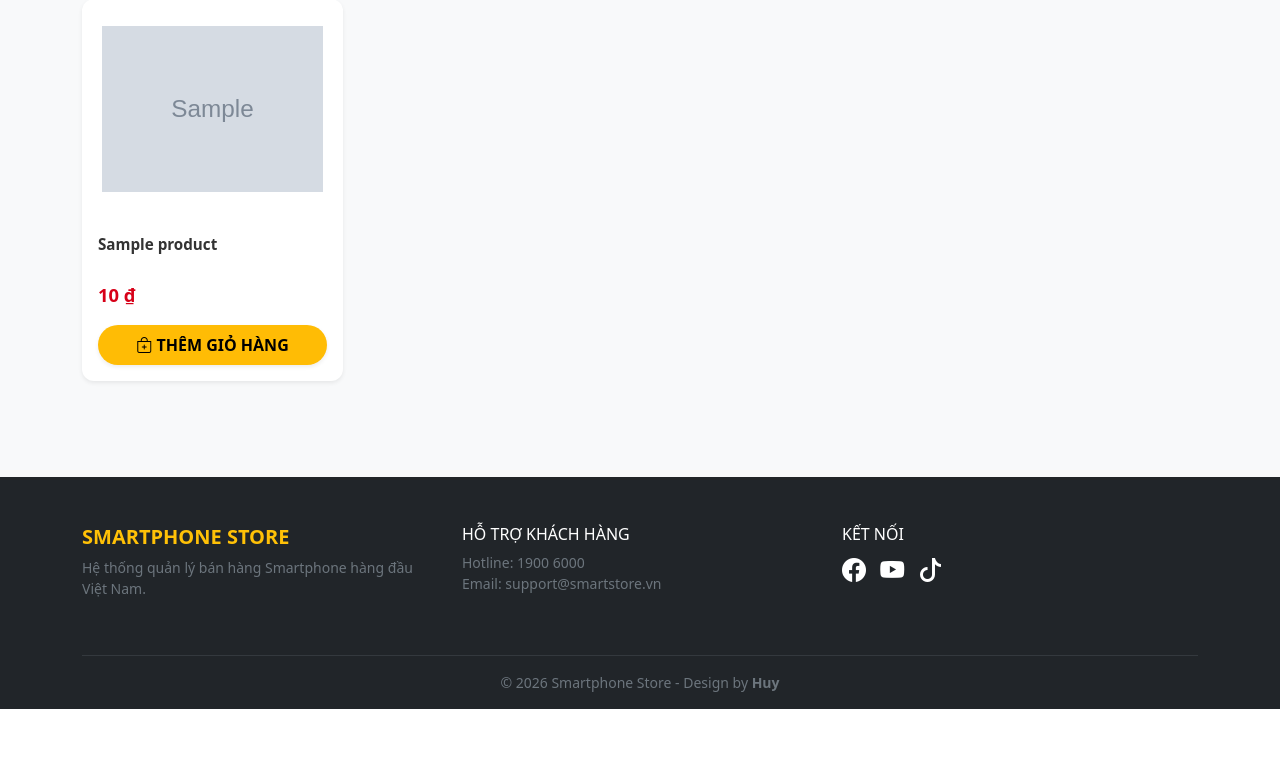
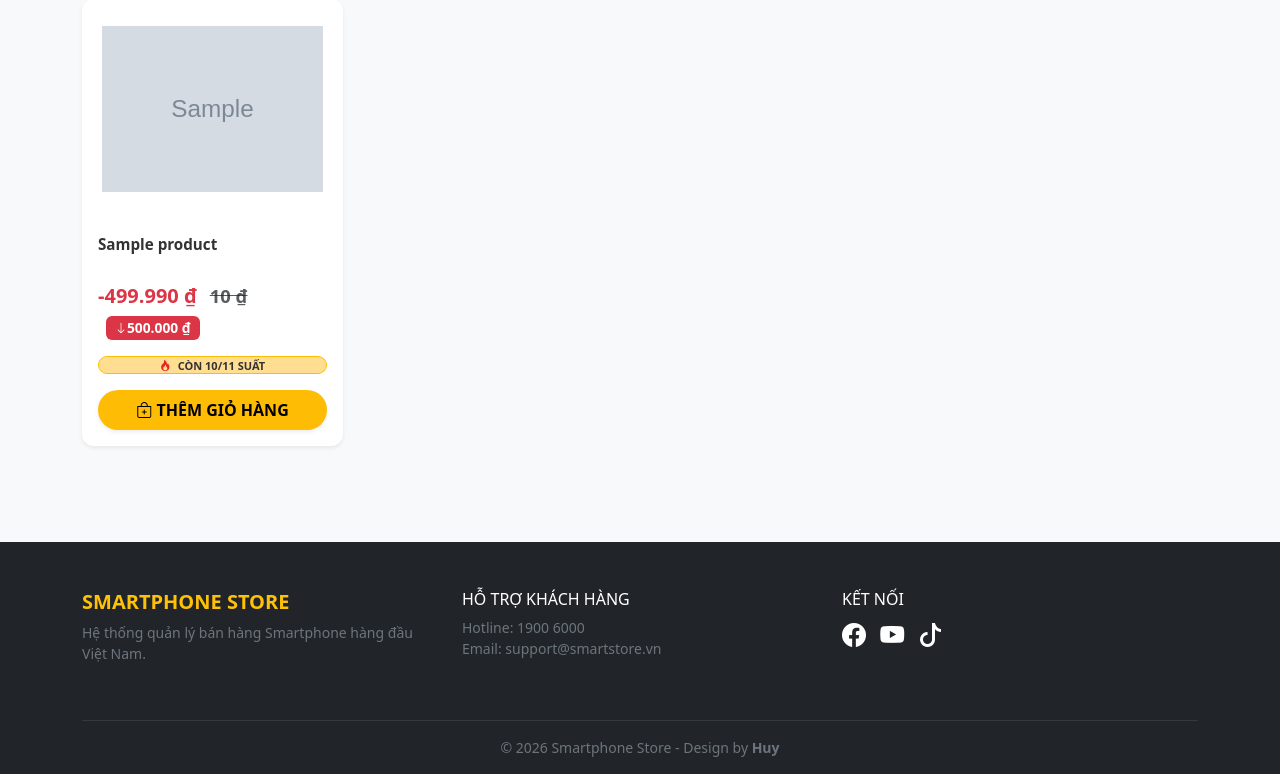
Before and after one commit to Yuhhna2907/E-commerce-Management-System, a Spring Boot app: page /user/products in a window 1280 px wide. Shown: the part 239-1013 px from the top of the page. Before the commit the page ends 948 px from the top, so only its background shows below. Run offline with Spring Boot 4, Linux system fonts and the light colour scheme; tables that the repository leaves empty hold one stand-in row (values such as "Sample post"); grey boxes marked "Sample" are stand-in pictures; some libraries are stand-ins or nearby versions.

Commit message:
Thêm giao diện ngoài trang chủ

```diff
--- a/src/main/java/com/codegym/smartphonemanagement/controller/user/CartController.java
+++ b/src/main/java/com/codegym/smartphonemanagement/controller/user/CartController.java
@@ -5,6 +5,7 @@
 import com.codegym.smartphonemanagement.service.cart.DTO.CartItemRequestDTO;
 import com.codegym.smartphonemanagement.service.cart.DTO.CartResponseDTO;
 import com.codegym.smartphonemanagement.service.cart.user.ICartService;
+import com.codegym.smartphonemanagement.service.logicDiscount.DiscountService;
 import jakarta.servlet.http.HttpSession;
 import lombok.RequiredArgsConstructor;
 import org.springframework.stereotype.Controller;
@@ -21,6 +22,7 @@
 
     private final ICartService cartService;
     private final ProductRepository productRepository;
+    private final DiscountService discountService;
 
     // ⚠️ Demo: hardcode userId (sau này thay bằng Security)
     private final Long USER_ID = 1L;
@@ -49,6 +51,8 @@
             response.put("success", true);
             response.put("productName", product.getName());
             response.put("productPrice", product.getPrice());
+            response.put("discountPrice", discountService.applyDiscount(product));
+            response.put("discountLabel", discountService.getDiscountLabel(product));
             response.put("productImage", product.getImageUrl());
 
             // Bổ sung các trường bro vừa nhắc
--- a/src/main/java/com/codegym/smartphonemanagement/service/cart/DTO/CartItemResponseDTO.java
+++ b/src/main/java/com/codegym/smartphonemanagement/service/cart/DTO/CartItemResponseDTO.java
@@ -11,6 +11,8 @@
     private Long productId;
     private String productName;
     private BigDecimal price;
+    private BigDecimal discountPrice;
+    private String discountLabel;
     private String imageUrl;
     private Integer quantity;
     private BigDecimal total;
--- a/src/main/resources/templates/user/cart/list.html
+++ b/src/main/resources/templates/user/cart/list.html
@@ -207,7 +207,7 @@
 
                     <div class="mt-1">
                         <span class="price-new"
-                              th:text="${#numbers.formatDecimal(item.price,0,'COMMA',0,'POINT')} + '₫'">
+                              th:text="${#numbers.formatDecimal(item.discountPrice,0,'COMMA',0,'POINT')} + '₫'">
                         </span>
                     </div>
 
--- a/src/main/resources/templates/user/product/list.html
+++ b/src/main/resources/templates/user/product/list.html
@@ -100,6 +100,60 @@
             background-color: var(--price-red);
             font-size: 0.7rem;
         }
+        /* Custom Search History Dropdown */
+        #searchHistoryDropdown {
+            top: 100%; /* Đẩy xuống ngay dưới input */
+            left: 0;
+            right: 0;
+            box-shadow: 0 4px 12px rgba(0,0,0,0.15);
+            border-radius: 0 0 12px 12px;
+            border-top: none;
+            overflow: hidden;
+        }
+
+        /* Đảm bảo input-group là mốc để căn position */
+        .input-group {
+            position: relative;
+        }
+
+        .flash-sale-progress {
+            height: 18px;
+            background-color: #ffde91; /* Màu nền thanh (vàng nhạt) */
+            border-radius: 10px;
+            position: relative;
+            overflow: hidden;
+            border: 1px solid #ffbc05;
+        }
+
+        .flash-sale-progress .progress-bar {
+            background: linear-gradient(90deg, #ff8a00, #ffbc05); /* Hiệu ứng gradient từ cam sang vàng */
+            border-radius: 10px;
+            transition: width 0.6s ease;
+        }
+
+        .flash-sale-text {
+            position: absolute;
+            width: 100%;
+            text-align: center;
+            font-size: 11px;
+            font-weight: 700;
+            line-height: 18px;
+            color: #333;
+            z-index: 2;
+            text-transform: uppercase;
+        }
+
+        .bi-fire {
+            color: #e6211e;
+            margin-right: 4px;
+            /* Hiệu ứng lửa nhấp nháy */
+            animation: fire-flicker 1s infinite alternate;
+        }
+
+        @keyframes fire-flicker {
+            from { opacity: 0.8; transform: scale(1); }
+            to { opacity: 1; transform: scale(1.1); }
+        }
     </style>
 </head>
 <body>
@@ -191,9 +245,36 @@
                     <a href="javascript:void(0);" class="product-name mb-2" th:text="${product.name}">Tên sản phẩm</a>
 
                     <div class="mt-auto">
-                        <div class="price-now mb-3"
-                             th:text="${#numbers.formatDecimal(product.price, 0, 'POINT', 0, 'COMMA') + ' ₫'}">
-                            10.000.000 ₫
+                        <div class="price-now mb-3">
+                            <span class="text-danger fw-bold fs-5"
+                                  th:text="${#numbers.formatDecimal(product.discountPrice,0,'POINT',0,'COMMA') + ' ₫'}">
+                                10.000.000 ₫
+                            </span>
+                            <span class="text-muted text-decoration-line-through ms-2"
+                                  th:text="${#numbers.formatDecimal(product.price,0,'POINT',0,'COMMA') + ' ₫'}">
+                                12.000.000 ₫
+                            </span>
+                            <span class="badge bg-danger ms-2 d-inline-flex align-items-center justify-content-center">
+                                <i class="bi bi-arrow-down" style="font-size: 12px; font-weight: bold;"></i>
+                                <span th:text="${product.discountLabel}">-15%</span>
+                            </span>
+                        </div>
+
+                        <div class="flash-sale-container mb-3" th:if="${product.stock > 0}">
+                            <div class="flash-sale-progress">
+                                <div class="flash-sale-text">
+                                    <i class="bi bi-fire"></i>
+                                    Còn <span th:text="${product.stock}">0</span>/<span th:text="${product.totalQuantity}">20</span> suất
+                                </div>
+
+                                <div class="progress-bar"
+                                     role="progressbar"
+                                     th:style="'width: ' + (${product.sold != null and (product.sold + product.stock) > 0 ? (product.sold * 100.0 / (product.sold + product.stock)) : 0}) + '%'"
+                                     th:attr="aria-valuenow=${product.sold != null and (product.sold + product.stock) > 0 ? (product.sold * 100.0 / (product.sold + product.stock)) : 0}"
+                                     aria-valuemin="0"
+                                     aria-valuemax="100">
+                                </div>
+                            </div>
                         </div>
 
                         <div class="d-grid">
@@ -258,7 +339,6 @@
 
     </ul>
 </nav>
-</div>
 
 <div th:replace="fragments/footer :: footer"></div>
 
@@ -389,7 +469,11 @@
                         <!-- Price -->
                         <div class="mb-3">
                             <span id="detailPrice" class="fs-4 fw-bold text-danger">0 ₫</span>
-                            <span id="detailOldPrice" class="text-muted text-decoration-line-through ms-2"></span>
+                            <span id="detailOldPrice" class="text-muted text-decoration-line-through ms-2">0 ₫</span>
+                            <span id="detailDiscountLabel" class="badge bg-danger ms-2 d-inline-flex align-items-center justify-content-center">
+                                <i class="bi bi-arrow-down" style="font-size: 12px; font-weight: bold;"></i>
+                                <span id="detailDiscountText" class="ms-1">-15%</span>
+                            </span>
                         </div>
 
                         <!-- Key Specs -->
@@ -442,17 +526,22 @@
         })
             .then(response => response.json())
             .then(data => {
-                const modalTitle = document.querySelector(".modal-title");
-
-
                 if (data.success) {
                     // Đổ thông tin sản phẩm
                     document.getElementById("modalProductName").innerText = data.productName;
                     document.getElementById("modalProductImg").src = data.productImage || 'https://via.placeholder.com/150';
 
-                    // Định dạng tiền tệ VNĐ
-                    document.getElementById("modalProductPrice").innerText =
-                        new Intl.NumberFormat('vi-VN').format(data.productPrice) + " ₫";
+                    const price = Number(data.productPrice ?? data.price) || 0;
+                    const discountPrice = Number(data.discountPrice) || 0;
+                    const discountLabel = data.discountLabel || "";
+
+                    document.getElementById("modalProductPrice").innerHTML =
+                        `<span class="text-danger fw-bold">${new Intl.NumberFormat('vi-VN').format(discountPrice)} ₫</span>` +
+                        `<span class="text-muted text-decoration-line-through ms-2">${new Intl.NumberFormat('vi-VN').format(price)} ₫</span>` +
+                        `<span class="badge bg-danger ms-2 d-inline-flex align-items-center justify-content-center">
+                                <i class="bi bi-arrow-down" style="font-size: 12px; font-weight: bold;"></i>
+                                <span class="ms-1">${discountLabel}</span>
+                            </span>`
 
                     // Đổ dữ liệu chi tiết
                     document.getElementById("modalBrand").innerText = data.brand || "N/A";
@@ -490,28 +579,42 @@
     }
 
     document.addEventListener("DOMContentLoaded", function () {
-        const history = JSON.parse(localStorage.getItem("searchHistory")) || [];
-
         const input = document.getElementById("searchInput");
 
         input.addEventListener("focus", function () {
+            const history = JSON.parse(localStorage.getItem("searchHistory")) || [];
             if (history.length === 0) return;
 
+            const oldDropdown = document.getElementById("searchHistoryDropdown");
+            if (oldDropdown) oldDropdown.remove();
+
             const dropdown = document.createElement("div");
+            dropdown.id = "searchHistoryDropdown"; // Gán ID để dễ quản lý
             dropdown.className = "list-group position-absolute w-100";
-            dropdown.style.zIndex = 1000;
+            dropdown.style.zIndex = "1050";
 
             history.forEach(item => {
                 const option = document.createElement("a");
-                option.className = "list-group-item list-group-item-action";
-                option.innerText = item;
-                option.onclick = () => {
+                option.className = "list-group-item list-group-item-action py-2";
+                option.href = "javascript:void(0);";
+                option.innerHTML = `<i class="bi bi-clock-history me-2 text-muted"></i> ${item}`;
+
+                option.onmousedown = (e) => {
+                    // Dùng mousedown để sự kiện chạy trước khi blur input
                     input.value = item;
+                    input.closest('form').submit(); // Tự search luôn cho tiện
                 };
                 dropdown.appendChild(option);
             });
 
             input.parentElement.appendChild(dropdown);
+        });
+
+        input.addEventListener("blur", function () {
+            setTimeout(() => {
+                const dropdown = document.getElementById("searchHistoryDropdown");
+                if (dropdown) dropdown.remove();
+            }, 200);
         });
     });
 
@@ -529,7 +632,10 @@
 
                 // Price
                 document.getElementById("detailPrice").innerText =
+                    new Intl.NumberFormat('vi-VN').format(product.discountPrice) + " ₫";
+                document.getElementById("detailOldPrice").innerText =
                     new Intl.NumberFormat('vi-VN').format(product.price) + " ₫";
+                document.getElementById("detailDiscountText").innerText = product.discountLabel || "";
 
                 // Specs badges
                 const specsDiv = document.getElementById("detailSpecs");
```
Also changed, not shown: src/main/java/com/codegym/smartphonemanagement/model/Product.java (+9 -0 lines), src/main/java/com/codegym/smartphonemanagement/service/cart/user/CartService.java (+7 -3 lines), src/main/java/com/codegym/smartphonemanagement/service/logicDiscount/DiscountService.java (added, +43 -0 lines), src/main/java/com/codegym/smartphonemanagement/service/product/DTO/ProductResponseDTO.java (+8 -0 lines), src/main/java/com/codegym/smartphonemanagement/service/product/user/UserProductService.java (+26 -4 lines).
